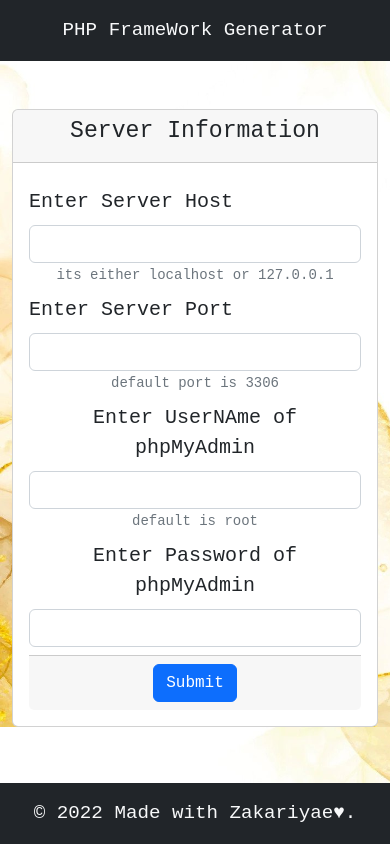
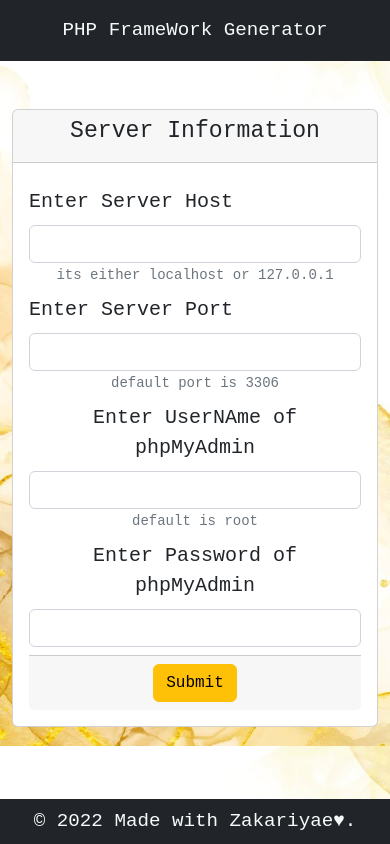
Before and after one commit to ZakariyaeChmaili/phpGenerator, a PHP site: page /?url=1 in a window 390 px wide. Run offline with PHP 8.4, Linux system fonts and the light colour scheme; some libraries are stand-ins or nearby versions.

Commit message:
making it more responsive

```diff
--- a/start/content/1.php
+++ b/start/content/1.php
@@ -1,6 +1,6 @@
 
     <center>
-        <div class="container  mt-5">
+        <div class="container ">
             <div class="row">
                 <div class="col col-12 col-md-8  col-lg-6 mx-auto">
                     <div class="card">
@@ -29,7 +29,7 @@
                                     <input type="text" name="password" id="" class="form-control" placeholder="" aria-describedby="helpId">
                                 </div>
                                 <div class="card-footer">
-                                    <button type="submit" name="submit" class="btn btn-primary">Submit</button>
+                                    <button type="submit" name="submit" class="btn btn-warning">Submit</button>
                                 </div>
                             </form>
                         </div>
@@ -38,13 +38,3 @@
             </div>
         </div>
     </center>
-
-
-
-
-<!-- Initialize the plugin: -->
-<script type="text/javascript">
-    $(document).ready(function() {
-        $('#example-getting-started').multiselect();
-    });
-</script>
--- a/start/content/2.php
+++ b/start/content/2.php
@@ -11,7 +11,7 @@ if (!empty($_POST['port'])) {
 ?>
 
             <center>
-                <div class="container mt-5">
+                <div class="container ">
                     <div class="row">
                         <div class="col col-12 col-md-8  col-lg-6 mx-auto">
                             <div class="card">
@@ -40,7 +40,7 @@ if (!empty($_POST['port'])) {
                                         <input type="text" value="<?= $_POST['host'] ?>" name="host" hidden>
                                         <input type="text" value="<?= $_POST['password'] ?>" name="password" hidden>
                                         <div class="card-footer">
-                                            <button type="submit" name="submit" class="btn btn-primary">Submit</button>
+                                            <button type="submit" name="submit" class="btn btn-warning">Submit</button>
                                         </div>
                                     </form>
 
--- a/start/layout/footer.php
+++ b/start/layout/footer.php
@@ -1,7 +1,7 @@
 
 <!-- footer -->
 </body>
-<footer class="footer mt-auto py-3 bg-dark   fixed-bottom text-center">
+<footer class="footer mt-auto py-2 bg-dark   fixed-bottom text-center">
 
     <span style="font-size:1.2rem ; font-weight:200 ;" class="text-light">© 2022 Made with Zakariyae♥.</span>
 
--- a/start/layout/header.php
+++ b/start/layout/header.php
@@ -23,9 +23,9 @@
 
     }
 </style>
-<div class=" py-3 mb-5 bg-dark d-flex justify-content-center text-center">
+<div class=" py-3 mb-5 bg-dark d-flex sticky-top justify-content-center text-center">
 
     <span style="font-size:1.2rem ; font-weight:200 ;" class="text-light ">PHP FrameWork Generator</span>
 
 </div>
-<body>
+<body style="padding-bottom:5%;">
```
Also changed, not shown: start/content/3.php (+1 -8 lines).
